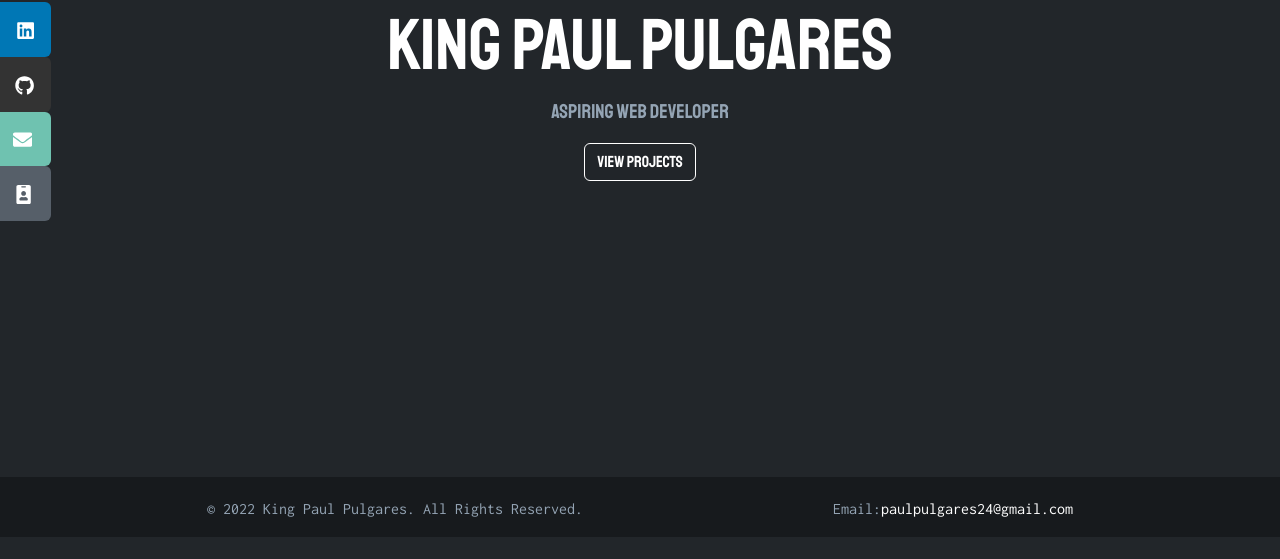
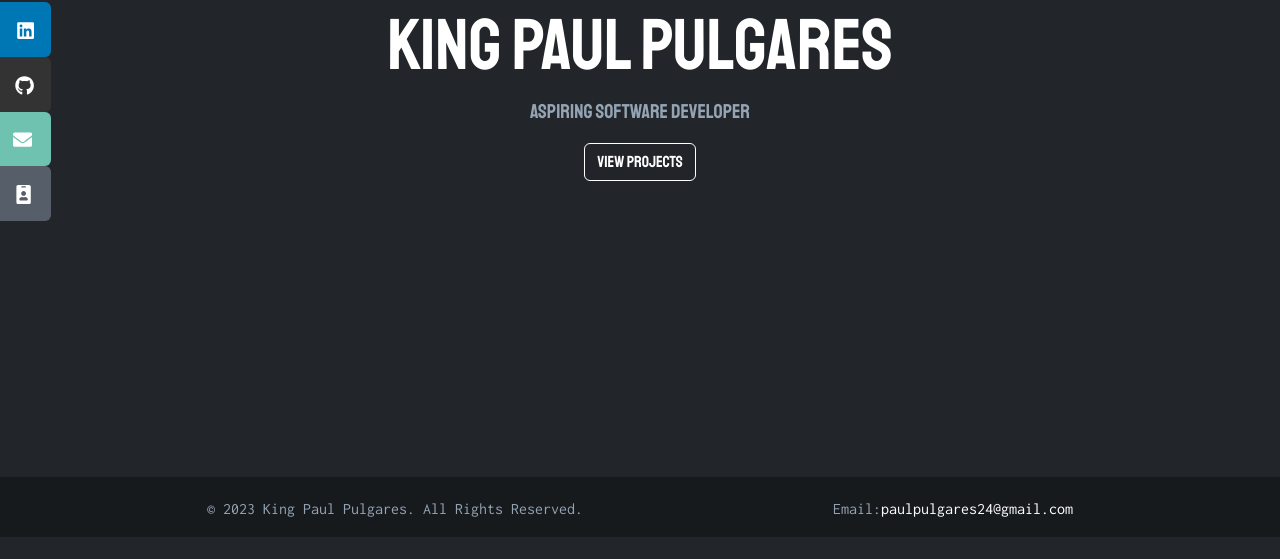
Before and after one commit to kengpul/react-portfolio, a React (Create React App) app: page / in a window 1280 px wide. Shown: the part 238-797 px from the top of the page. Built offline with nearby package versions, Linux system fonts and the light colour scheme.

Commit message:
update home page

```diff
--- a/src/components/Footer.js
+++ b/src/components/Footer.js
@@ -6,7 +6,7 @@ export default function Footer() {
             <div className="container">
                 <div className="row justify-content-center">
                     <div className="col-12 footer-items d-block d-lg-flex text-center">
-                        <p>&copy; 2022 King Paul Pulgares. All Rights Reserved.</p>
+                        <p>&copy; 2023 King Paul Pulgares. All Rights Reserved.</p>
                         <p>
                             Email:
                             <span><a href="mailto:paulpulgares24@gmail.com">paulpulgares24@gmail.com</a></span>
--- a/src/pages/home/Home.js
+++ b/src/pages/home/Home.js
@@ -6,7 +6,7 @@ export default function Home() {
             <div className="row justify-content-center align-items-center">
                 <div id="intro" className="col-lg-10 d-flex flex-column justify-content-center align-items-center text-center">
                     <h2 className="display-2">KING PAUL PULGARES</h2>
-                    <p className="lead sub">Aspiring Web Developer</p>
+                    <p className="lead sub">Aspiring Software Developer</p>
                     <Link to='projects'>
                         <button className="btn btn-dark w-100">VIEW PROJECTS</button>
                     </Link>
```
